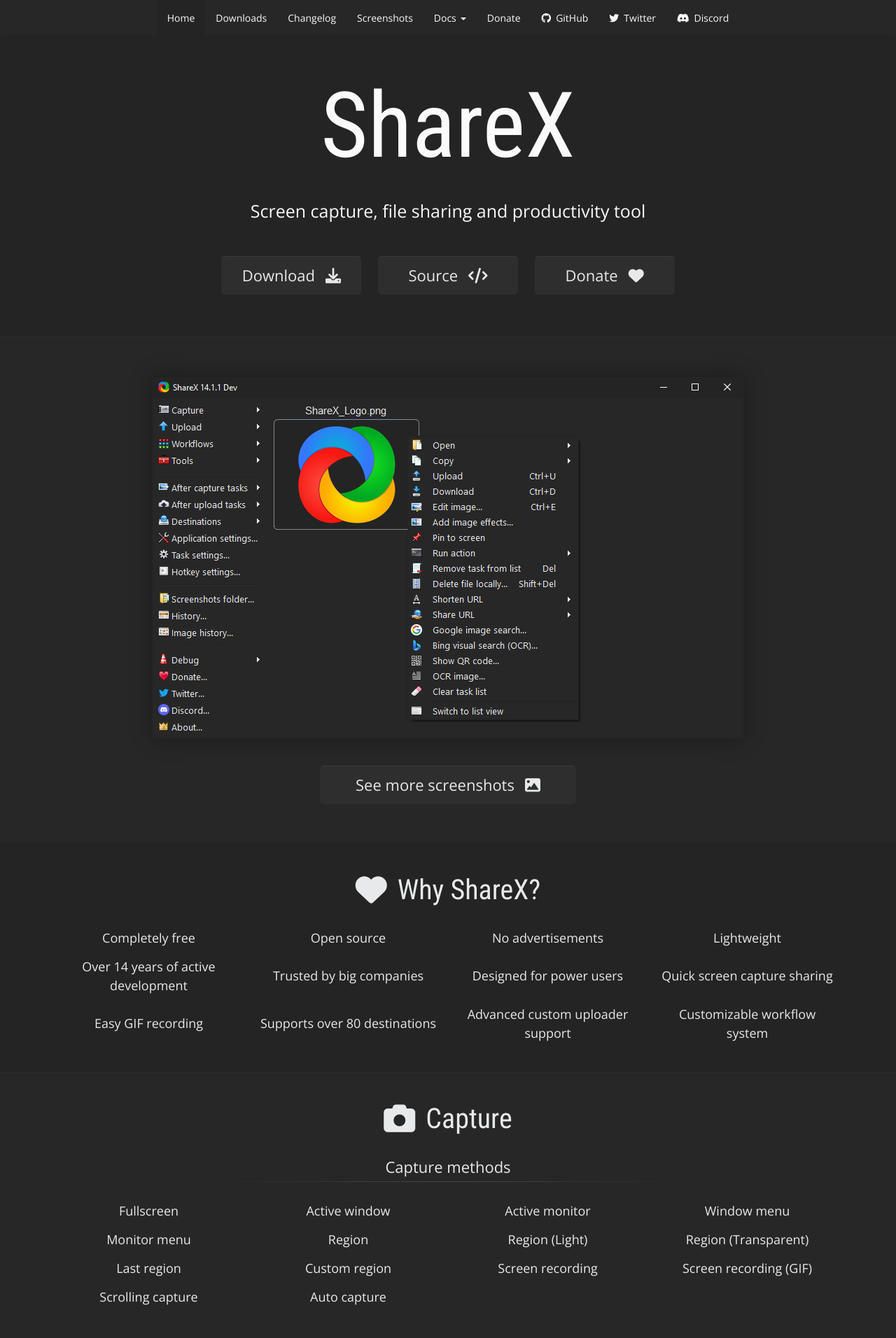
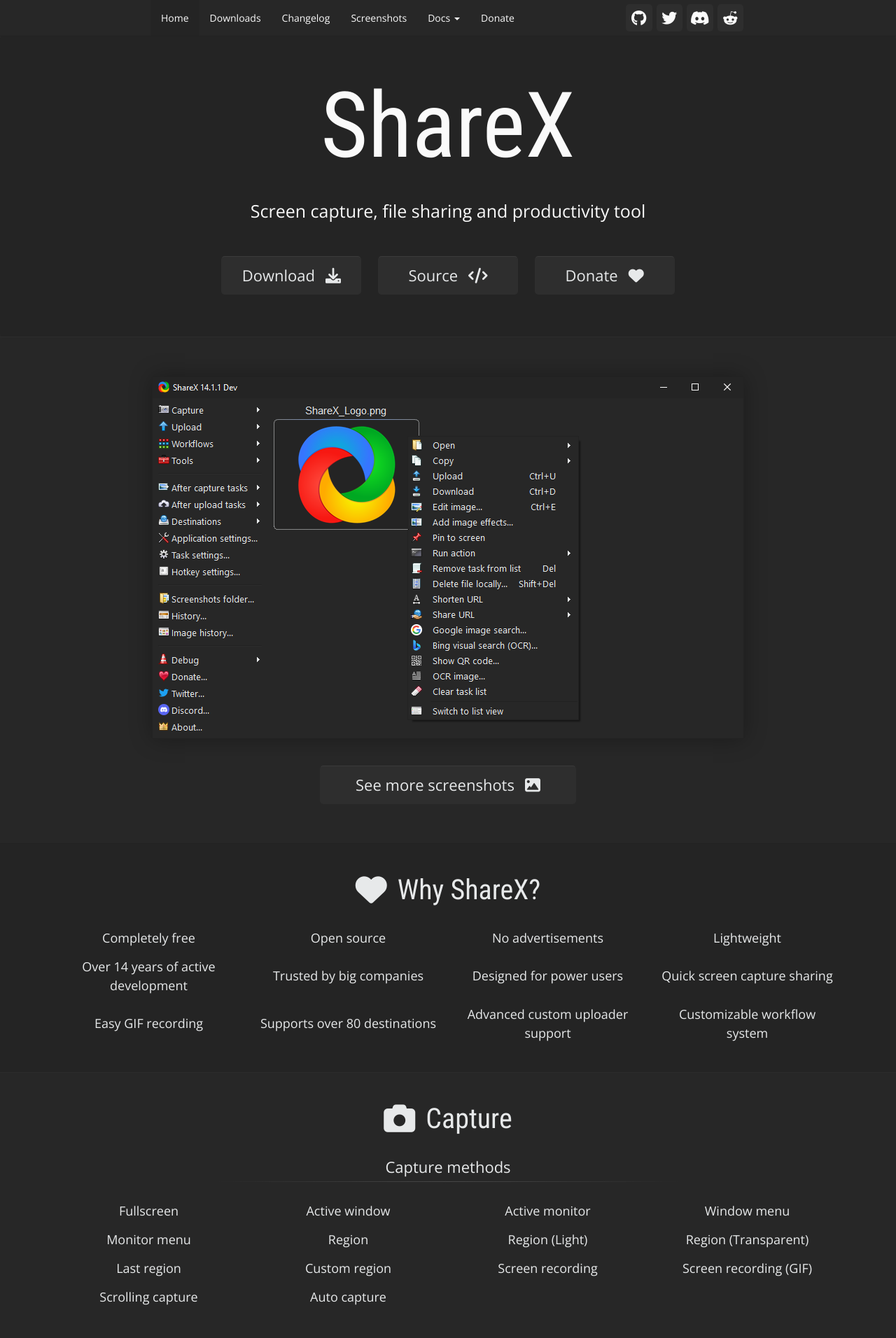
Before and after one commit to ShareX/sharex.github.io, a Jekyll site: the page built from index.html, in a window 1280 px wide. Shown: the top 1912 px of the page at 70% size. Built offline with Jekyll 4.4.1, drawn with Linux system fonts in a browser that asks for light colours; comment, search, counter and statistics services are not loaded.

Commit message:
Added social buttons

```diff
--- a/_includes/navbar.html
+++ b/_includes/navbar.html
@@ -1,11 +1,11 @@
 <nav class="navbar navbar-expand-md">
-    <div class="container">
+    <div class="container {% unless page.title %}container-home{% endunless %}">
         <button class="navbar-toggler ml-auto" type="button" data-toggle="collapse" data-target="#navbar" aria-controls="navbar" aria-expanded="false" aria-label="Toggle navigation">
             <span class="navbar-toggler-icon"></span>
         </button>
 
-        <div class="collapse navbar-collapse {% unless page.title %}justify-content-center{% endunless %}" id="navbar">
-            <ul class="navbar-nav">
+        <div class="collapse navbar-collapse" id="navbar">
+            <ul class="navbar-nav nav-main mr-auto">
                 <li class="nav-item{% unless page.title %} active{% endunless %}"><a class="nav-link" href="/">Home</a></li>
                 <li class="nav-item{% if page.title == 'Downloads' %} active{% endif %}"><a class="nav-link" href="/downloads">Downloads</a></li>
                 <li class="nav-item{% if page.title == 'Changelog' %} active{% endif %}"><a class="nav-link" href="/changelog">Changelog</a></li>
@@ -28,9 +28,17 @@
                     </div>
                 </li>
                 <li class="nav-item{% if page.title == 'Donate' %} active{% endif %}"><a class="nav-link" href="/donate">Donate</a></li>
-                <li class="nav-item"><a class="nav-link" href="{{ site.github }}"><i class="fab fa-github"></i>GitHub</a></li>
-                <li class="nav-item"><a class="nav-link" href="https://twitter.com/{{ site.twitter }}"><i class="fab fa-twitter"></i>Twitter</a></li>
-                <li class="nav-item"><a class="nav-link" href="https://discord.gg/ShareX"><i class="fab fa-discord"></i>Discord</a></li>
+            </ul>
+
+            <ul class="navbar-nav nav-social">
+                <li class="nav-item"><a class="nav-link" href="{{ site.github }}" data-toggle="tooltip" data-placement="bottom" title="GitHub">
+                        <i class="fab fa-github fa-fw"></i></a></li>
+                <li class="nav-item"><a class="nav-link" href="https://twitter.com/{{ site.twitter }}" data-toggle="tooltip" data-placement="bottom" title="Twitter">
+                        <i class="fab fa-twitter fa-fw"></i></a></li>
+                <li class="nav-item"><a class="nav-link" href="https://discord.gg/ShareX" data-toggle="tooltip" data-placement="bottom" title="Discord">
+                        <i class="fab fa-discord fa-fw"></i></a></li>
+                <li class="nav-item"><a class="nav-link" href="https://www.reddit.com/r/sharex" data-toggle="tooltip" data-placement="bottom" title="Reddit">
+                        <i class="fab fa-reddit-alien fa-fw"></i></a></li>
             </ul>
         </div>
     </div>
--- a/css/main.scss
+++ b/css/main.scss
@@ -125,7 +125,13 @@
     border-bottom: 1px solid $background-border;
     padding: 0px;
 
-    .navbar-nav {
+    @media (min-width: 1200px) {
+        .container-home {
+            max-width: 850px;
+        }
+    }
+
+    .navbar-nav.nav-main {
         .nav-item > a {
             padding: 15px;
         }
@@ -169,6 +175,23 @@
 
         i {
             margin-right: 0.5rem;
+        }
+    }
+
+    .navbar-nav.nav-social {
+        flex-direction: row;
+
+        a {
+            font-size: 22px;
+            padding: 3px 5px;
+            margin: 0px 3px;
+            background: $background-highlight;
+            border-radius: 5px;
+
+            &:hover {
+                background-color: lighten($background-highlight, 1.5%);
+                text-shadow: none;
+            }
         }
     }
 
```
Also changed, not shown: _includes/footer.html (+8 -0 lines).
